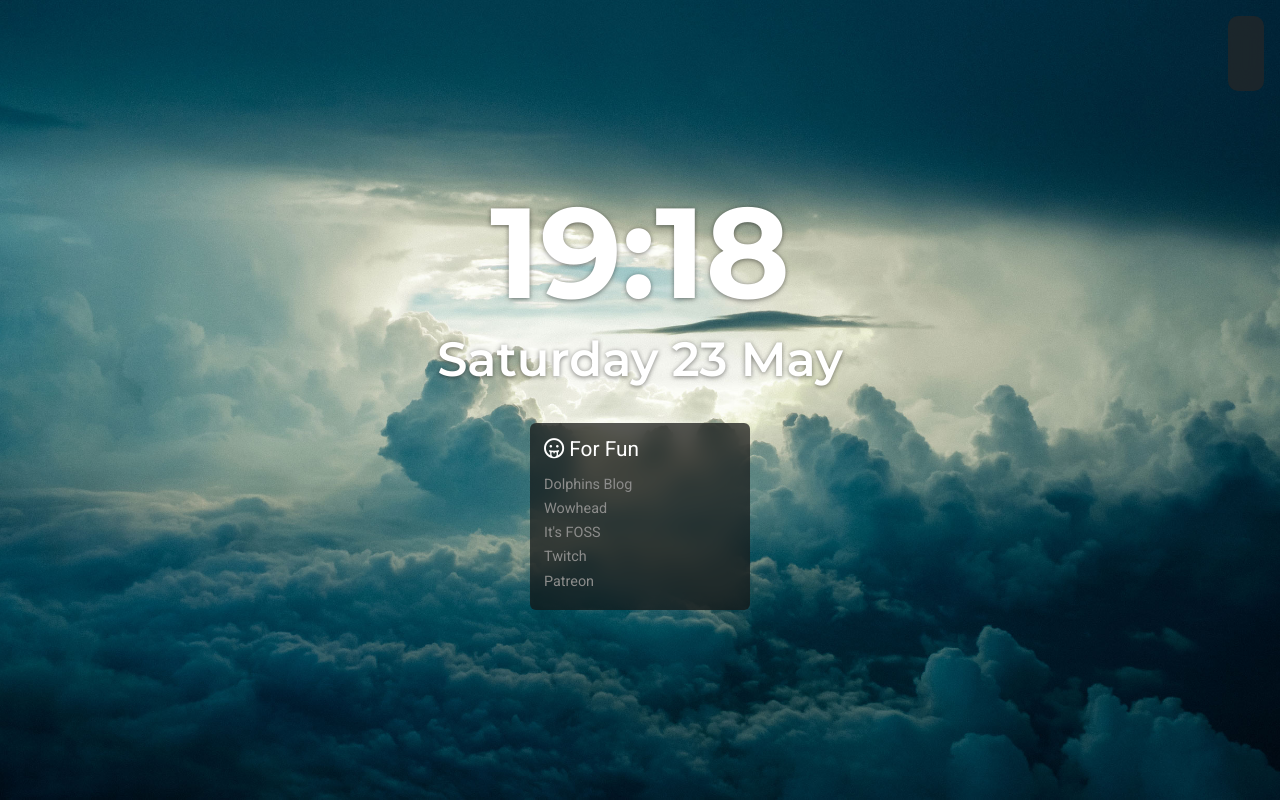
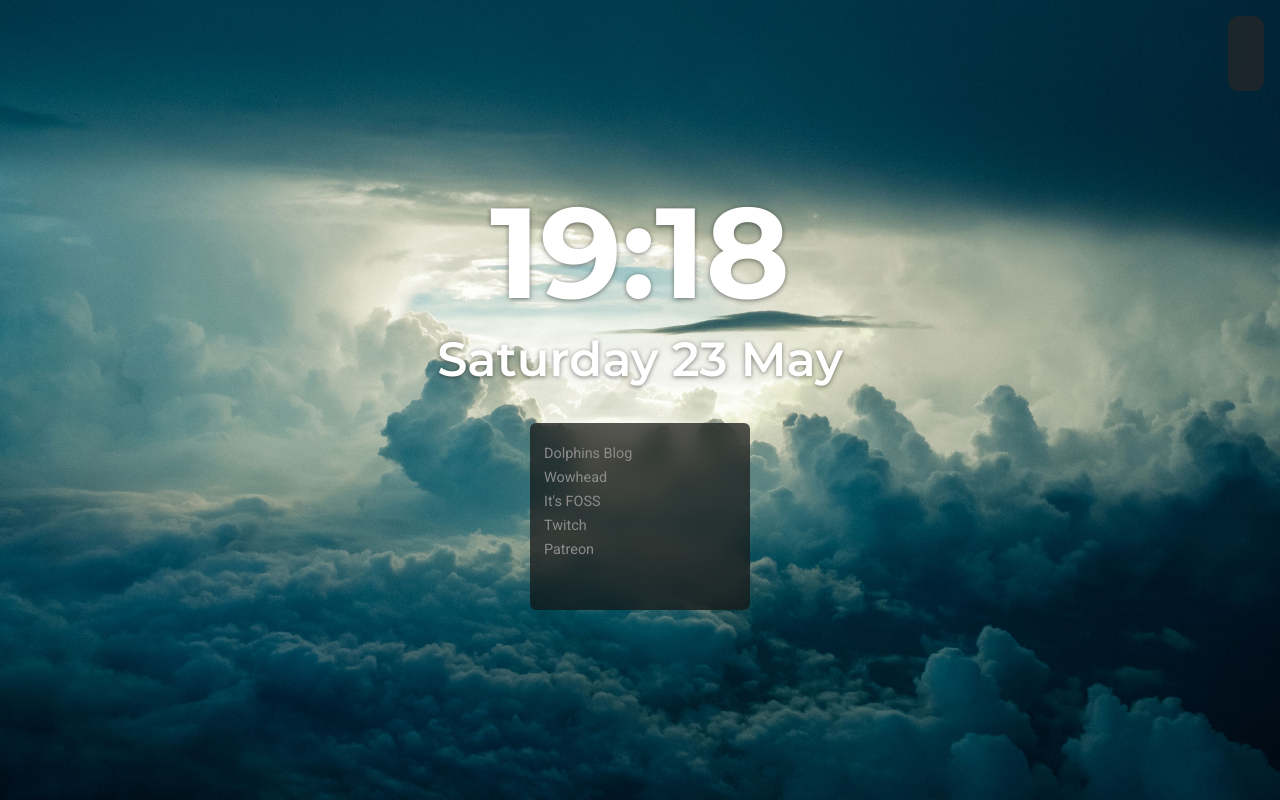
Before and after one commit to sildani/sildani.github.io, a plain HTML site: page browser-startpage/index-phone.html in a window 1280 px wide. Drawn offline with Linux system fonts and the light colour scheme; no server answers; some icons are missing.

Commit message:
remove bookmark title

```diff
--- a/browser-startpage/index-phone.html
+++ b/browser-startpage/index-phone.html
@@ -48,7 +48,6 @@
         <div id="date">&nbsp;</div>
         <div class="bookmark-container">
             <div class="bookmark-set">
-                <div class="bookmark-title"><i class="far fa-grin-tongue"></i> For Fun</div>
                 <div class="bookmark-inner-container">
                     <a class="bookmark" href="https://www.miamiherald.com/sports/spt-columns-blogs/armando-salguero/">Dolphins Blog</a>
                     <a class="bookmark" href="https://www.wowhead.com">Wowhead</a>
```
